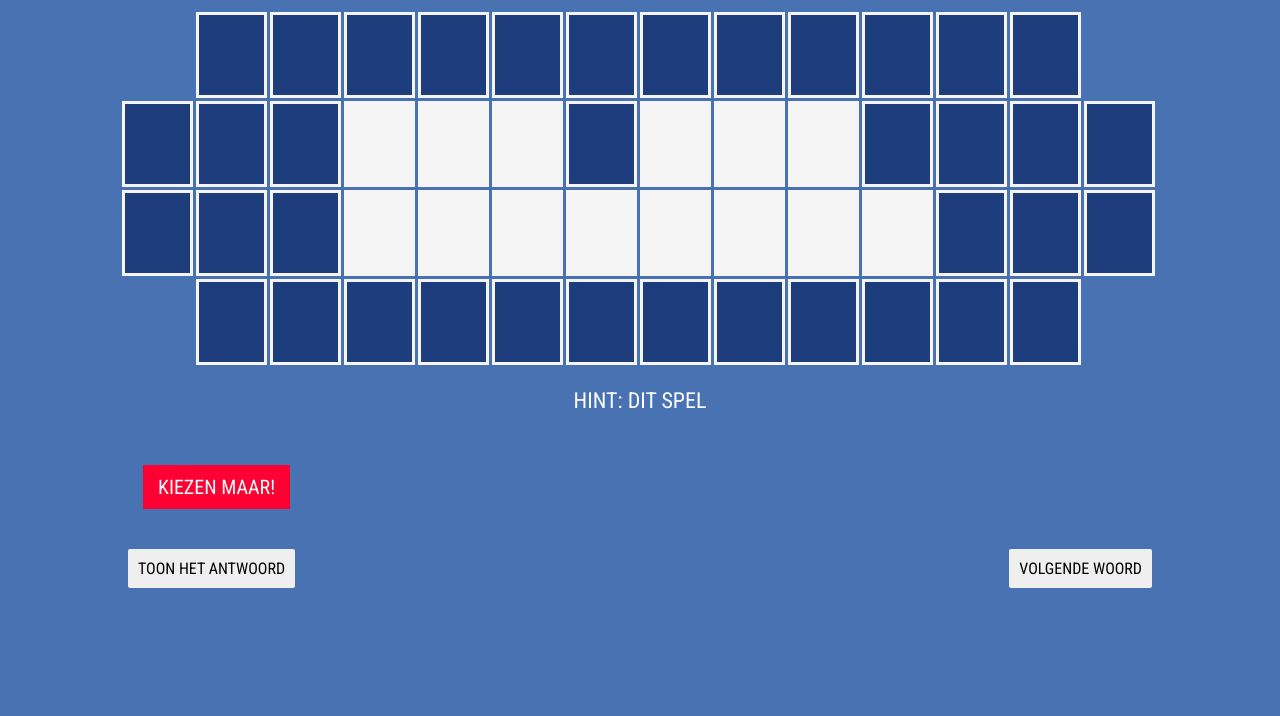
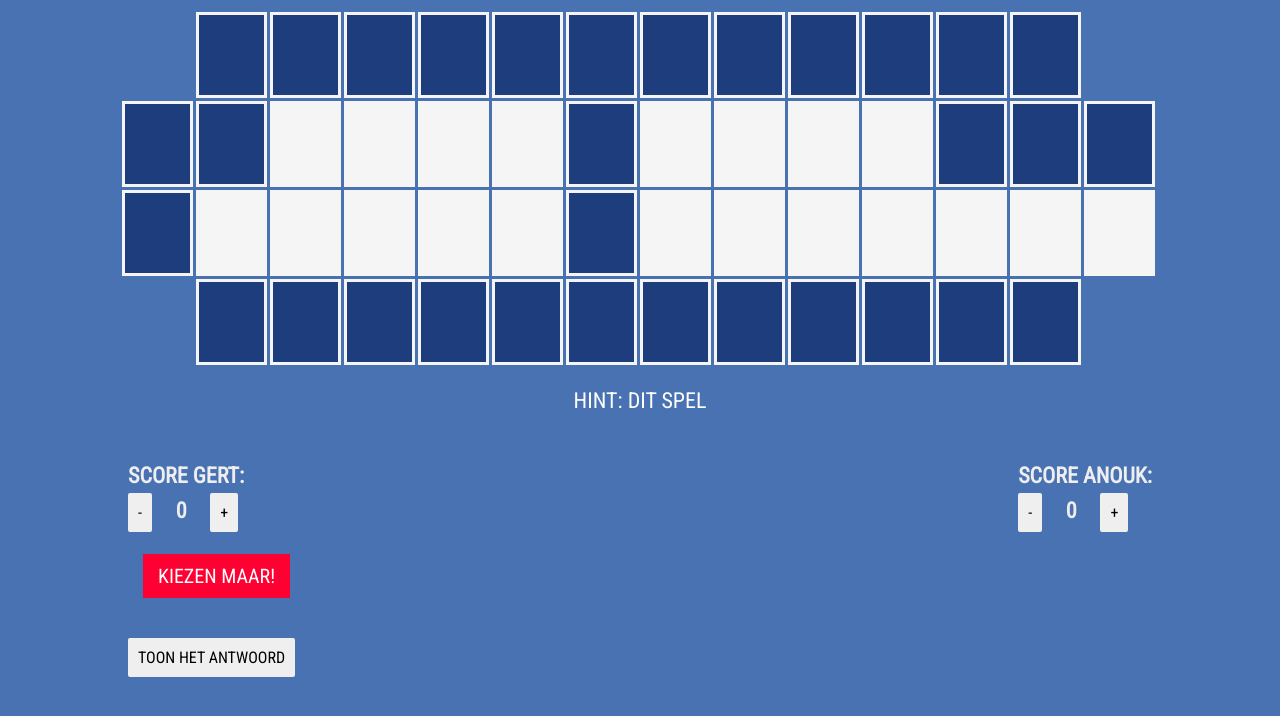
Before and after one commit to tdedobbeleer/wheel_of_wdi, a website: page src/index.html in a window 1280 px wide. Shown: the part 62-778 px from the top of the page. Drawn offline with Linux system fonts and the light colour scheme.

Commit message:
only on enaswer, add score

```diff
--- a/src/css/style.css
+++ b/src/css/style.css
@@ -296,3 +296,16 @@ label {
     margin-top: 10px;
     margin-bottom: 15px;
 }
+
+#score1 {
+    float: left;
+}
+
+#score2 {
+    float: right;
+}
+
+.score_value {
+    padding-right: 20px;
+    padding-left: 20px;
+}
--- a/src/index.html
+++ b/src/index.html
@@ -93,6 +93,29 @@
 <!-- end container -->
 <div id="lower-section">
     <div class="bottom_container">
+        <div id="players">
+            <div id="player1">
+                <div id="score1">
+                    <p class="heading">score Gert:</p>
+                    <div>
+                        <button class="score_minus btn">-</button>
+                        <span class="heading score_value">0</span>
+                        <button class="score_plus btn">+</button>
+                    </div>
+                </div>
+            </div>
+            <div id="player2">
+                <div id="score2">
+                    <p class="heading">score Anouk:</p>
+                    <div>
+                        <button class="score_minus btn">-</button>
+                        <span class="heading score_value">0</span>
+                        <button class="score_plus btn">+</button>
+                    </div>
+                </div>
+            </div>
+        </div>
+        <div class="clear"></div>
         <div id="spin">
             <button id="spin_btn">Kiezen maar!</button>
         </div>
@@ -114,9 +137,11 @@
         <div id="reveal">
             <button id="reveal_btn" class="btn">Toon het antwoord</button>
         </div>
+        <!--
         <div id="next">
             <button id="next_btn" class="btn">Volgende woord</button>
         </div>
+        -->
     </div>
 </div>
 </body>
--- a/src/js/script.js
+++ b/src/js/script.js
@@ -3,23 +3,13 @@ $( document ).ready(function() {
     var words = [{
         word: [
             ["", "", "", "", "", "", "", "", "", "", "", ""],
-            ["", "", "", "R", "A", "D", " ", "V", "A", "N", "", "", "", ""],
-            ["", "", "", "C", "H", "A", "G", "R", "I", "J", "N", "", "", ""],
+            ["", "", "O", "O", "S", "T", " ", "W", "E", "S", "T", "", "", ""],
+            ["", "T", "H", "U", "I", "S", "", "V", "E", "R", "P", "E", "S", "T"],
             ["", "", "", "", "", "", "", "", "", "", "", ""]
         ],
         topic: "Dit spel",
         answer: "rad van chagrijn"
-    },
-        {
-            word: [
-                ["", "", "", "", "", "", "", "", "", "", "", ""],
-                ["", "", "", "R", "A", "D", " ", "V", "A", "N", "", "", "", ""],
-                ["", "", "", "F", "O", "R", "T", "U", "I", "N", "", "", "", ""],
-                ["", "", "", "", "", "", "", "", "", "", "", ""]
-            ],
-            topic: "Het echte spel",
-            answer: "rad van fortuin"
-        }
+    }
 
     ]; // Close words
 
@@ -205,6 +195,17 @@ $( document ).ready(function() {
 
     });
 
+    $(".score_minus").click(function() {
+       var score = $(this).parent().find(".score_value").first();
+       if (score.text() !== '0') {
+           score.text(Number(score.text()) - 50);
+       }
+    });
+
+    $(".score_plus").click(function() {
+        var score = $(this).parent().find(".score_value").first();
+        score.text(Number(score.text()) + 50);
+    });
     //Start the game
     playGame();
 });
```
